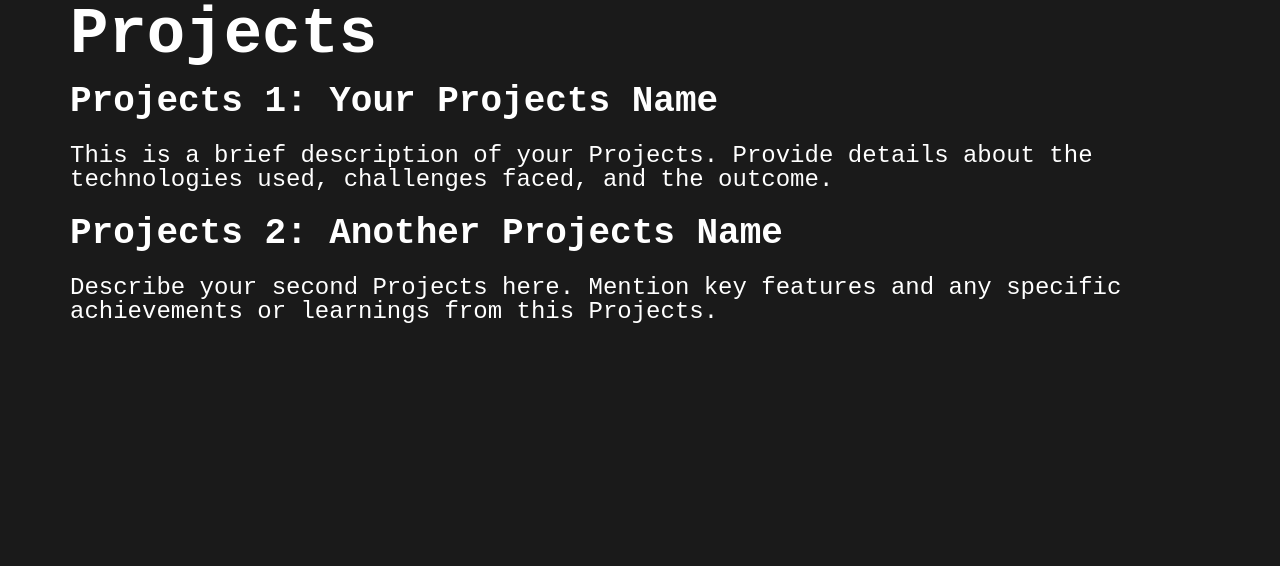
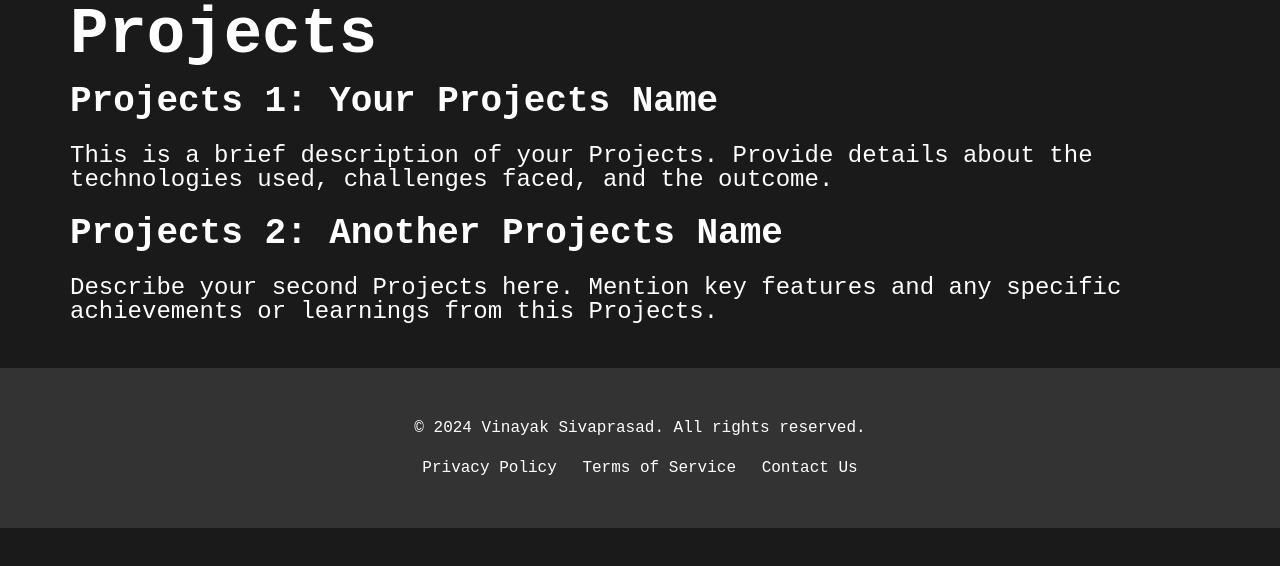
Before and after one commit to Vinayakoo7/Personal-Portfolio-Website, a plain HTML site: page index.html in a window 1280 px wide. Shown: the part 1559-2125 px from the top of the page. Before the commit the page ends 2055 px from the top, so only its background shows below. Drawn offline with Linux system fonts and the light colour scheme.

Commit message:
Fixed typo, added a simple footer

```diff
--- a/css/styles.css
+++ b/css/styles.css
@@ -126,7 +126,37 @@ html {
         padding-bottom: 20px; /* Adjust the value as needed */
     }
 
+    .site-footer {
+        background-color: #333;
+        color: #fff;
+        padding: 2rem 0;
+        text-align: center;
+      }
 
+      .footer-content {
+        max-width: 1200px;
+        margin: 0 auto;
+        padding: 0 1rem;
+      }
+
+      .footer-links {
+        list-style: none;
+        padding: 0;
+      }
+
+      .footer-links li {
+        display: inline-block;
+        margin: 0 0.5rem;
+      }
+
+      .footer-links a {
+        color: #fff;
+        text-decoration: none;
+      }
+
+      .footer-links a:hover {
+        text-decoration: underline;
+      }
 
     /* Top Navbar Only Styles */
 
--- a/index.html
+++ b/index.html
@@ -195,6 +195,19 @@
 
 <!-- End of Projectss -->
 
+<!-- Start of Footer -->
+<footer class="site-footer">
+    <div class="footer-content">
+      <p>© 2024 Vinayak Sivaprasad. All rights reserved.</p>
+      <ul class="footer-links">
+        <li><a href="#">Privacy Policy</a></li>
+        <li><a href="#">Terms of Service</a></li>
+        <li><a href="#">Contact Us</a></li>
+      </ul>
+    </div>
+  </footer>
+<!-- End of Footer -->
+
 <script>
     document.addEventListener("DOMContentLoaded", function () {
     window.onscroll = function () {
@@ -205,9 +218,9 @@
         var navBar = document.getElementById("top-nav-bar");
 
         if (document.body.scrollTop > 20 || document.documentElement.scrollTop > 20) {
-            navBar.style.background=transeparent;
+            navBar.style.background=transparent;
         } else {
-            navBar.style.background = "none";
+            navBar.style.background = "initial";
         }
     }
     // Trigger scroll function on page load to set initial background color
```
